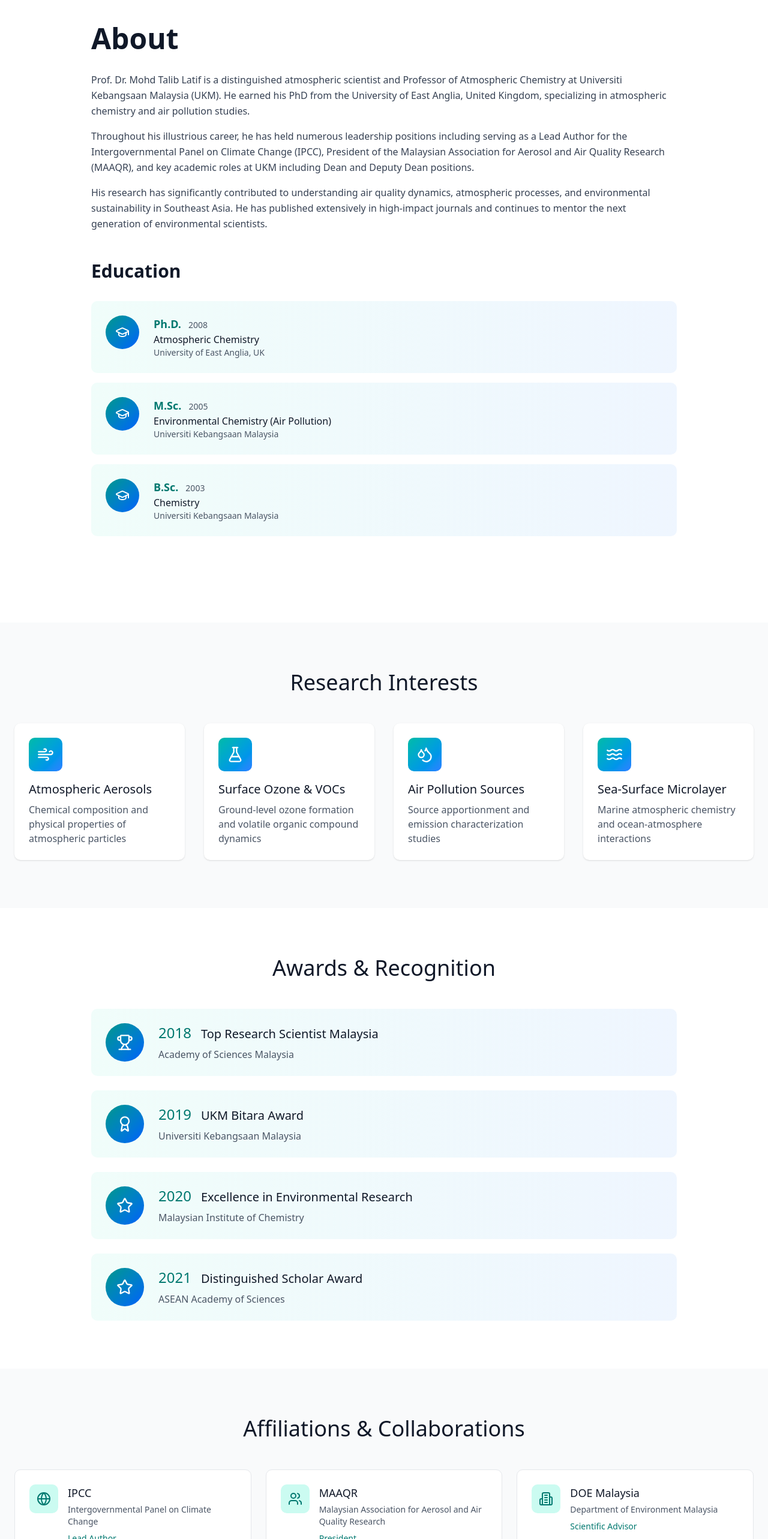
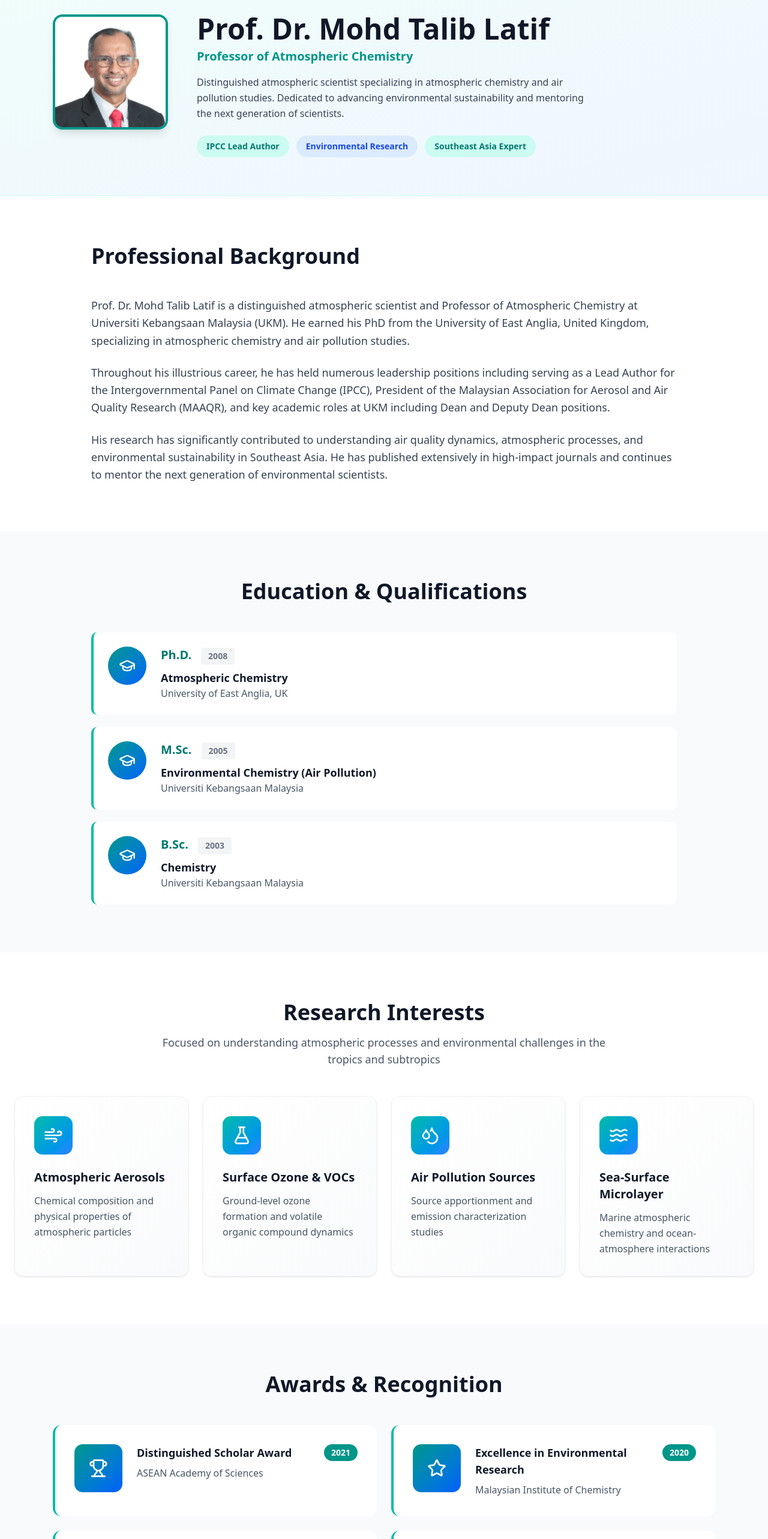
Before and after one commit to efamelody/lecturer-biography, a Next.js app: page /about in a window 1280 px wide. Shown: the part 120-2686 px from the top of the page at 60% size. Built offline with nearby package versions, Linux system fonts and the light colour scheme.

Commit message:
Added some design

```diff
--- a/components/ExpandedAbout.tsx
+++ b/components/ExpandedAbout.tsx
@@ -1,3 +1,6 @@
+'use client';
+
+import Image from 'next/image';
 import { GraduationCap, Award, Trophy, Star, Globe, Users, Building2, Briefcase, Wind, FlaskConical, Droplets, Waves } from 'lucide-react';
 
 export default function ExpandedAbout() {
@@ -47,9 +50,14 @@ export default function ExpandedAbout() {
 
   const awards = [
     {
-      year: '2018',
-      title: 'Top Research Scientist Malaysia',
-      organization: 'Academy of Sciences Malaysia'
+      year: '2021',
+      title: 'Distinguished Scholar Award',
+      organization: 'ASEAN Academy of Sciences'
+    },
+    {
+      year: '2020',
+      title: 'Excellence in Environmental Research',
+      organization: 'Malaysian Institute of Chemistry'
     },
     {
       year: '2019',
@@ -57,15 +65,10 @@ export default function ExpandedAbout() {
       organization: 'Universiti Kebangsaan Malaysia'
     },
     {
-      year: '2020',
-      title: 'Excellence in Environmental Research',
-      organization: 'Malaysian Institute of Chemistry'
+      year: '2018',
+      title: 'Top Research Scientist Malaysia',
+      organization: 'Academy of Sciences Malaysia'
     },
-    {
-      year: '2021',
-      title: 'Distinguished Scholar Award',
-      organization: 'ASEAN Academy of Sciences'
-    }
   ];
 
   const affiliations = [
@@ -102,13 +105,43 @@ export default function ExpandedAbout() {
   ];
 
   return (
-    <main className="pt-20">
+    <main className="pt-20 pb-0">
+      {/* Hero Section with Profile */}
+      <section className="py-16 bg-linear-to-br from-teal-50 to-blue-50 border-b border-teal-100">
+        <div className="max-w-6xl mx-auto px-6">
+          <div className="flex flex-col md:flex-row items-start gap-12">
+            <div className="shrink-0">
+              <div className="w-48 h-48 rounded-2xl overflow-hidden border-4 border-teal-600 shadow-lg hover:shadow-xl transition-shadow">
+                <Image
+                  src="/profile.jpg"
+                  alt="Prof. Dr. Mohd Talib Latif"
+                  width={192}
+                  height={192}
+                  className="w-full h-full object-cover"
+                />
+              </div>
+            </div>
+            <div className="flex-1">
+              <h1 className="text-5xl font-bold text-gray-900 mb-2">Prof. Dr. Mohd Talib Latif</h1>
+              <p className="text-xl text-teal-600 font-semibold mb-4">Professor of Atmospheric Chemistry</p>
+              <p className="text-gray-700 leading-relaxed mb-6 max-w-2xl">
+                Distinguished atmospheric scientist specializing in atmospheric chemistry and air pollution studies. Dedicated to advancing environmental sustainability and mentoring the next generation of scientists.
+              </p>
+              <div className="flex flex-wrap gap-3">
+                <span className="px-4 py-2 bg-teal-100 text-teal-700 rounded-full text-sm font-semibold">IPCC Lead Author</span>
+                <span className="px-4 py-2 bg-blue-100 text-blue-700 rounded-full text-sm font-semibold">Environmental Research</span>
+                <span className="px-4 py-2 bg-teal-100 text-teal-700 rounded-full text-sm font-semibold">Southeast Asia Expert</span>
+              </div>
+            </div>
+          </div>
+        </div>
+      </section>
+
       {/* Biography Section */}
       <section className="py-20 bg-white">
         <div className="max-w-5xl mx-auto px-6">
-          <h1 className="text-5xl mb-8 text-gray-900 font-bold">About</h1>
-
-          <div className="space-y-4 text-gray-700 leading-relaxed mb-12">
+          <h2 className="text-4xl font-bold text-gray-900 mb-12">Professional Background</h2>
+          <div className="space-y-6 text-gray-700 leading-relaxed text-lg">
             <p>
               Prof. Dr. Mohd Talib Latif is a distinguished atmospheric scientist and Professor of
               Atmospheric Chemistry at Universiti Kebangsaan Malaysia (UKM). He earned his PhD from
@@ -128,24 +161,28 @@ export default function ExpandedAbout() {
               generation of environmental scientists.
             </p>
           </div>
+        </div>
+      </section>
 
-          {/* Education */}
-          <h2 className="text-3xl mb-8 text-gray-900 font-bold">Education</h2>
-          <div className="space-y-4 mb-16">
+      {/* Education */}
+      <section className="py-20 bg-gray-50">
+        <div className="max-w-5xl mx-auto px-6">
+          <h2 className="text-4xl font-bold text-gray-900 mb-12 text-center">Education & Qualifications</h2>
+          <div className="space-y-5">
             {educationData.map((edu, index) => (
-              <div key={index} className="flex gap-6 bg-gradient-to-r from-teal-50 to-blue-50 rounded-lg p-6">
-                <div className="flex-shrink-0">
-                  <div className="w-14 h-14 bg-gradient-to-br from-teal-600 to-blue-600 rounded-full flex items-center justify-center">
-                    <GraduationCap size={24} className="text-white" />
+              <div key={index} className="flex gap-6 bg-white border-l-4 border-teal-500 rounded-lg p-6 hover:shadow-md transition-shadow">
+                <div className="shrink-0">
+                  <div className="w-16 h-16 bg-linear-to-br from-teal-600 to-blue-600 rounded-full flex items-center justify-center">
+                    <GraduationCap size={28} className="text-white" />
                   </div>
                 </div>
-                <div>
-                  <div className="flex items-baseline gap-3">
-                    <span className="text-lg font-semibold text-teal-700">{edu.degree}</span>
-                    <span className="text-sm text-gray-600">{edu.year}</span>
+                <div className="flex-1">
+                  <div className="flex items-baseline gap-4 mb-2">
+                    <span className="text-xl font-bold text-teal-700">{edu.degree}</span>
+                    <span className="text-sm font-semibold text-gray-500 bg-gray-100 px-3 py-1 rounded">{edu.year}</span>
                   </div>
-                  <p className="text-gray-900">{edu.field}</p>
-                  <p className="text-sm text-gray-600">{edu.institution}</p>
+                  <p className="text-lg font-semibold text-gray-900">{edu.field}</p>
+                  <p className="text-gray-600">{edu.institution}</p>
                 </div>
               </div>
             ))}
@@ -154,19 +191,22 @@ export default function ExpandedAbout() {
       </section>
 
       {/* Research Interests */}
-      <section className="py-20 bg-gray-50">
+      <section className="py-20 bg-white">
         <div className="max-w-7xl mx-auto px-6">
-          <h2 className="text-4xl mb-12 text-gray-900 text-center">Research Interests</h2>
-          <div className="grid grid-cols-1 md:grid-cols-2 lg:grid-cols-4 gap-8">
+          <h2 className="text-4xl font-bold text-gray-900 mb-4 text-center">Research Interests</h2>
+          <p className="text-center text-gray-600 mb-12 max-w-3xl mx-auto text-lg">
+            Focused on understanding atmospheric processes and environmental challenges in the tropics and subtropics
+          </p>
+          <div className="grid grid-cols-1 md:grid-cols-2 lg:grid-cols-4 gap-6">
             {interests.map((interest, index) => {
               const Icon = interest.icon;
               return (
-                <div key={index} className="bg-white rounded-lg p-6 shadow-sm hover:shadow-md transition-shadow">
-                  <div className="w-14 h-14 bg-gradient-to-br from-teal-500 to-blue-500 rounded-lg flex items-center justify-center mb-4">
-                    <Icon size={28} className="text-white" />
+                <div key={index} className="bg-gradient-to-br from-white to-gray-50 rounded-xl p-8 shadow-sm hover:shadow-lg hover:scale-105 transition-all duration-300 border border-gray-100">
+                  <div className="w-16 h-16 bg-linear-to-br from-teal-500 to-blue-500 rounded-xl flex items-center justify-center mb-6">
+                    <Icon size={32} className="text-white" />
                   </div>
-                  <h3 className="text-xl mb-2 text-gray-900">{interest.title}</h3>
-                  <p className="text-gray-600">{interest.description}</p>
+                  <h3 className="text-xl font-bold text-gray-900 mb-3">{interest.title}</h3>
+                  <p className="text-gray-600 leading-relaxed">{interest.description}</p>
                 </div>
               );
             })}
@@ -175,23 +215,24 @@ export default function ExpandedAbout() {
       </section>
 
       {/* Awards & Recognition */}
-      <section className="py-20 bg-white">
-        <div className="max-w-5xl mx-auto px-6">
-          <h2 className="text-4xl mb-12 text-gray-900 text-center">Awards & Recognition</h2>
-          <div className="space-y-6">
+      <section className="py-20 bg-gray-50">
+        <div className="max-w-6xl mx-auto px-6">
+          <h2 className="text-4xl font-bold text-gray-900 mb-12 text-center">Awards & Recognition</h2>
+          <div className="grid grid-cols-1 md:grid-cols-2 gap-6">
             {awards.map((award, index) => (
-              <div key={index} className="flex items-start gap-6 bg-gradient-to-r from-teal-50 to-blue-50 rounded-lg p-6">
-                <div className="flex-shrink-0">
-                  <div className="w-16 h-16 bg-gradient-to-br from-teal-600 to-blue-600 rounded-full flex items-center justify-center">
-                    {index === 0 ? <Trophy size={28} className="text-white" /> :
-                     index === 1 ? <Award size={28} className="text-white" /> :
-                     <Star size={28} className="text-white" />}
+              <div key={index} className="flex items-start gap-6 bg-white rounded-xl p-8 hover:shadow-lg transition-shadow border-l-4 border-teal-500">
+                <div className="shrink-0">
+                  <div className="w-20 h-20 bg-linear-to-br from-teal-600 to-blue-600 rounded-xl flex items-center justify-center">
+                    {index === 0 ? <Trophy size={32} className="text-white" /> :
+                     index === 1 ? <Star size={32} className="text-white" /> :
+                     index === 2 ? <Award size={32} className="text-white" /> :
+                     <Trophy size={32} className="text-white" />}
                   </div>
                 </div>
                 <div className="flex-1">
-                  <div className="flex items-baseline gap-4 mb-2">
-                    <span className="text-2xl text-teal-700">{award.year}</span>
-                    <h3 className="text-xl text-gray-900">{award.title}</h3>
+                  <div className="flex items-start justify-between gap-4 mb-2">
+                    <h3 className="text-lg font-bold text-gray-900">{award.title}</h3>
+                    <span className="text-sm font-semibold text-white bg-teal-600 px-3 py-1 rounded-full shrink-0">{award.year}</span>
                   </div>
                   <p className="text-gray-600">{award.organization}</p>
                 </div>
@@ -202,22 +243,25 @@ export default function ExpandedAbout() {
       </section>
 
       {/* Affiliations & Collaborations */}
-      <section className="py-20 bg-gray-50">
+      <section className="py-20 bg-white">
         <div className="max-w-7xl mx-auto px-6">
-          <h2 className="text-4xl mb-12 text-gray-900 text-center">Affiliations & Collaborations</h2>
+          <h2 className="text-4xl font-bold text-gray-900 mb-4 text-center">Affiliations & Collaborations</h2>
+          <p className="text-center text-gray-600 mb-12 max-w-3xl mx-auto text-lg">
+            Active member of leading national and international organizations in atmospheric science and environmental research
+          </p>
           <div className="grid grid-cols-1 md:grid-cols-2 lg:grid-cols-3 gap-6">
             {affiliations.map((affiliation, index) => {
               const Icon = affiliation.icon;
               return (
-                <div key={index} className="border border-gray-200 rounded-lg p-6 hover:border-teal-500 transition-colors bg-white">
+                <div key={index} className="bg-gradient-to-br from-white to-gray-50 border-2 border-teal-100 rounded-xl p-6 hover:border-teal-500 hover:shadow-lg transition-all duration-300">
                   <div className="flex items-start gap-4">
-                    <div className="w-12 h-12 bg-teal-100 rounded-lg flex items-center justify-center flex-shrink-0">
-                      <Icon size={24} className="text-teal-700" />
+                    <div className="w-14 h-14 bg-teal-100 rounded-xl flex items-center justify-center shrink-0">
+                      <Icon size={28} className="text-teal-700" />
                     </div>
                     <div>
-                      <div className="text-lg text-gray-900 mb-1">{affiliation.name}</div>
-                      <div className="text-sm text-gray-600 mb-2">{affiliation.fullName}</div>
-                      <div className="text-sm text-teal-700">{affiliation.role}</div>
+                      <div className="text-xl font-bold text-gray-900 mb-1">{affiliation.name}</div>
+                      <div className="text-sm text-gray-600 mb-2 font-semibold">{affiliation.fullName}</div>
+                      <div className="text-sm text-teal-700 font-semibold">{affiliation.role}</div>
                     </div>
                   </div>
                 </div>
--- a/components/Hero.tsx
+++ b/components/Hero.tsx
@@ -1,28 +1,63 @@
 import Image from 'next/image';
+import { Mail, MapPin, Phone } from 'lucide-react';
 
 export default function Hero() {
   return (
-    <section id="home" className="pt-24 pb-16 bg-gradient-to-br from-teal-50 to-blue-50">
+    <>
+      <section id="home" className="pt-32 pb-20 bg-linear-to-br from-teal-600 to-blue-600 text-white">
         <div className="max-w-7xl mx-auto px-6">
           <div className="flex flex-col md:flex-row items-center gap-12">
-          <div className="flex-shrink-0">
-            <div className="w-48 h-48 rounded-full overflow-hidden border-4 border-teal-600 shadow-lg">
+            <div className="shrink-0">
+              <div className="w-56 h-56 rounded-2xl overflow-hidden border-4 border-white shadow-2xl hover:shadow-xl transition-shadow duration-300">
                 <Image
                   src="/profile.jpg"
                   alt="Prof. Dr. Mohd Talib Latif"
-                width={192}
-                height={192}
+                  width={224}
+                  height={224}
                   className="w-full h-full object-cover"
                 />
               </div>
             </div>
             <div className="flex-1 text-center md:text-left">
-            <h1 className="text-5xl mb-3 text-gray-900">Prof. Dr. Mohd Talib Latif</h1>
-            <p className="text-2xl text-teal-700 mb-2">Atmospheric Chemistry & Air Pollution Researcher</p>
-            <p className="text-lg text-gray-600">Faculty of Science and Technology, Universiti Kebangsaan Malaysia (UKM)</p>
+              <p className="text-teal-100 text-sm font-semibold tracking-widest uppercase mb-3">Welcome to my academic profile</p>
+              <h1 className="text-6xl md:text-7xl font-bold mb-4 leading-tight">Prof. Dr. Mohd Talib Latif</h1>
+              <p className="text-2xl text-teal-100 mb-4 font-light">Atmospheric Chemistry & Air Pollution Researcher</p>
+              <p className="text-lg text-teal-50 mb-8">Faculty of Science and Technology<br />Universiti Kebangsaan Malaysia (UKM)</p>
+
+              <div className="flex flex-col md:flex-row gap-6 text-sm text-teal-50">
+                <div className="flex items-center gap-2">
+                  <Mail size={18} className="text-teal-200" />
+                  <span>talib@ukm.edu.my</span>
+                </div>
+                <div className="flex items-center gap-2">
+                  <MapPin size={18} className="text-teal-200" />
+                  <span>Bangi, Selangor, Malaysia</span>
+                </div>
+              </div>
             </div>
           </div>
         </div>
       </section>
+
+      {/* Quick Summary Section */}
+      <section className="py-16 bg-white">
+        <div className="max-w-5xl mx-auto px-6">
+          <div className="grid grid-cols-1 md:grid-cols-3 gap-8">
+            <div className="text-center">
+              <div className="text-4xl font-bold text-teal-600 mb-2">25+</div>
+              <p className="text-gray-600">Years of Research Experience</p>
+            </div>
+            <div className="text-center">
+              <div className="text-4xl font-bold text-teal-600 mb-2">150+</div>
+              <p className="text-gray-600">Publications & Citations</p>
+            </div>
+            <div className="text-center">
+              <div className="text-4xl font-bold text-teal-600 mb-2">PhD</div>
+              <p className="text-gray-600">University of East Anglia, UK</p>
+            </div>
+          </div>
+        </div>
+      </section>
+    </>
   );
 }
```
Lines whose indentation alone changed are shown as unchanged.
